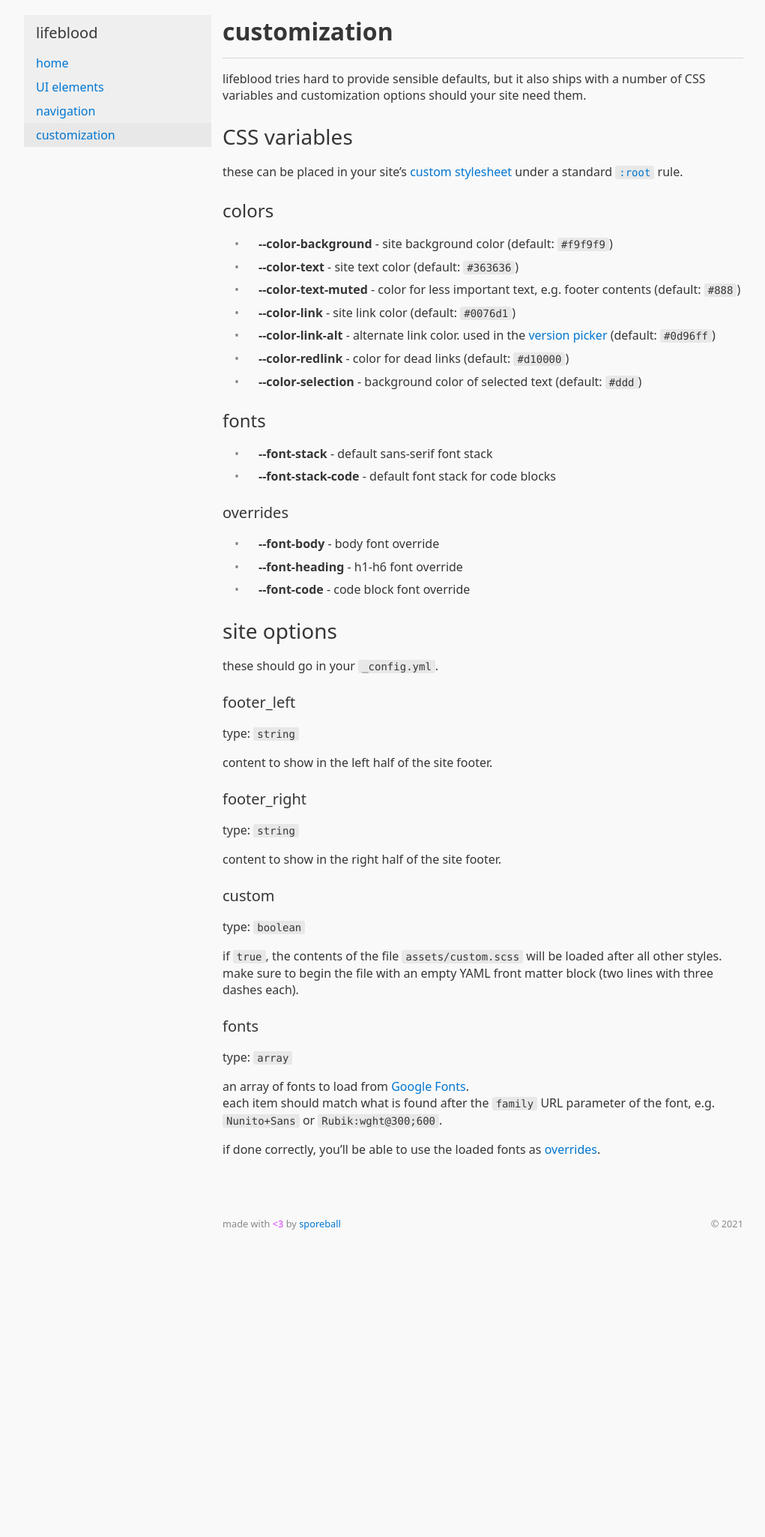
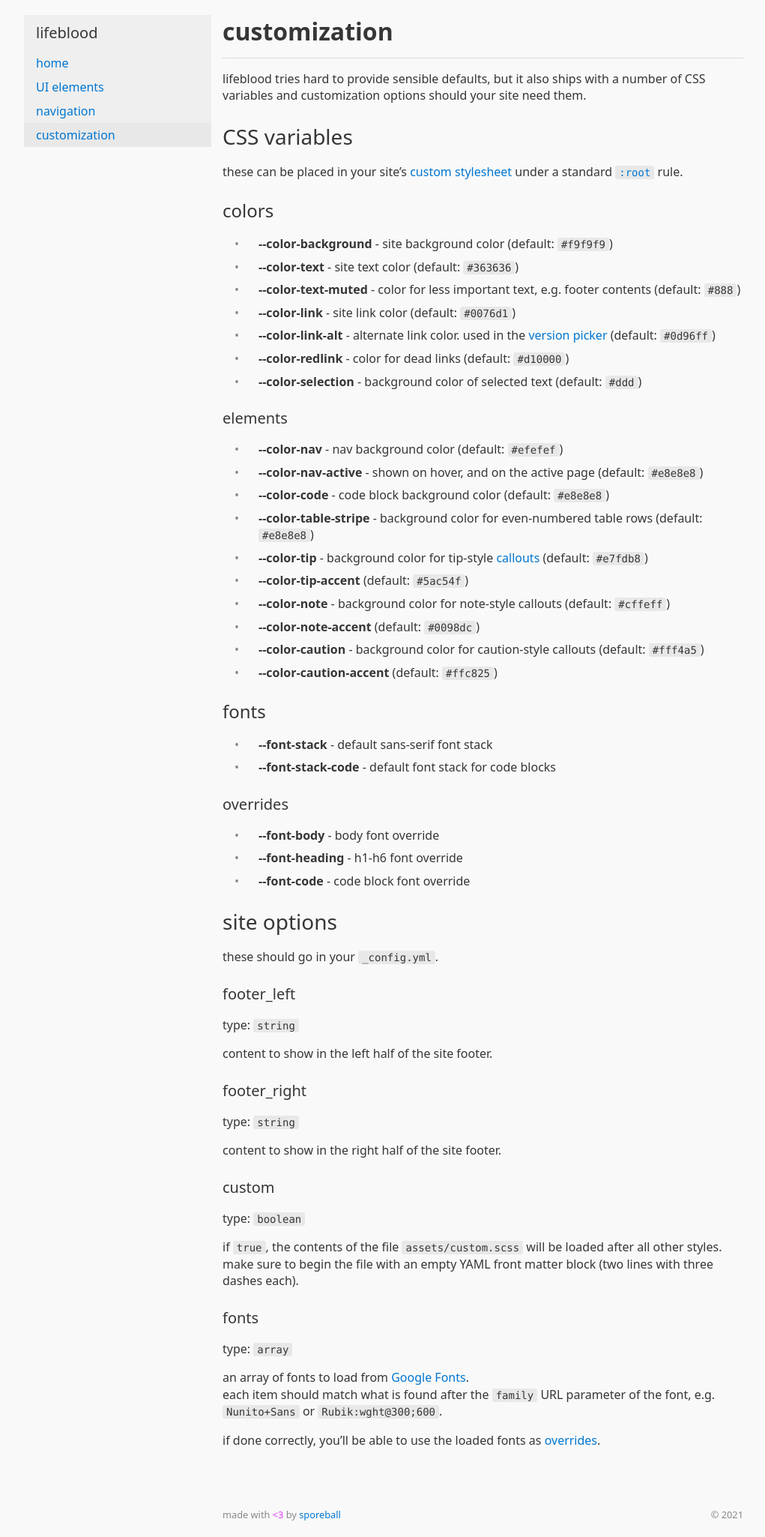
Before and after one commit to sporeball/lifeblood, a Jekyll site: the page built from docs/customization.md, in a window 1280 px wide. Shown: the whole page at 75% size, without its empty margins (128-1149 px from the left). Built offline with Jekyll 4.4.1, drawn with Linux system fonts in a browser that asks for light colours; before the commit the page ends 1662 px from its top, so only the background shows below that.

Commit message:
10 new color variables

```diff
--- a/_sass/base.scss
+++ b/_sass/base.scss
@@ -14,9 +14,18 @@
   --color-link:#0076d1;
   --color-link-alt:#0d96ff;
   --color-redlink:#d10000;
+  --color-nav:#efefef;
+  --color-nav-active:#e8e8e8;
+  --color-code:#e8e8e8;
+  --color-table-stripe:#e8e8e8;
+  --color-tip:#e7fdb8;
+  --color-tip-accent:#5ac54f;
+  --color-note:#cffeff;
+  --color-note-accent:#0098dc;
+  --color-caution:#fff4a5;
+  --color-caution-accent:#ffc825;
   --color-selection:#ddd
 }
-
 
 body {
   flex-wrap:wrap;
@@ -40,7 +49,7 @@ body {
   display:flex;
   width:250px;
   height:min-content;
-  background-color:#efefef
+  background-color:var(--color-nav)
 }
 
 footer {
--- a/_sass/code.scss
+++ b/_sass/code.scss
@@ -3,7 +3,7 @@ pre {
   margin:0 0 1rem;
   border-radius:6px;
   padding:1rem;
-  background-color:#e8e8e8;
+  background-color:var(--color-code);
   font-size:0.875em;
   white-space:pre
 }
@@ -22,7 +22,7 @@ pre code {
 code.highlighter-rouge {
   border-radius:3px;
   padding:1px 5px;
-  background-color:#e8e8e8
+  background-color:var(--color-code)
 }
 
 .dl, .s, .s2, .sb {
--- a/_sass/elements.scss
+++ b/_sass/elements.scss
@@ -45,11 +45,11 @@ th, td {
 }
 
 th {
-  border-bottom:1px solid #ccc
+  border-bottom:1px solid #d8d8d8
 }
 
 tr:nth-child(2n) {
-  background-color:#e8e8e8
+  background-color:var(--color-table-stripe)
 }
 
 img {
@@ -70,8 +70,8 @@ hr {
 }
 
 .tip {
-  border-left:4px solid #5ac54f;
-  background-color:#e7fdb8
+  border-left:4px solid var(--color-tip-accent);
+  background-color:var(--color-tip)
 }
 
 .tip:before {
@@ -79,8 +79,8 @@ hr {
 }
 
 .note {
-  border-left:4px solid #0098dc;
-  background-color:#cffeff
+  border-left:4px solid var(--color-note-accent);
+  background-color:var(--color-note)
 }
 
 .note:before {
@@ -88,8 +88,8 @@ hr {
 }
 
 .caution {
-  border-left:4px solid #ffc825;
-  background-color:#fff4a5
+  border-left:4px solid var(--color-caution-accent);
+  background-color:var(--color-caution)
 }
 
 .caution:before {
--- a/_sass/nav.scss
+++ b/_sass/nav.scss
@@ -2,7 +2,7 @@ nav a, #site_title {
   display:inline-block;
   width:100%;
   &:hover {
-    background-color:#e8e8e8;
+    background-color:var(--color-nav-active);
     text-decoration:none
   }
 }
@@ -27,7 +27,7 @@ nav hr {
 }
 
 .active {
-  background-color:#e8e8e8
+  background-color:var(--color-nav-active)
 }
 
 #invis {
@@ -82,7 +82,7 @@ nav hr {
     align-items:center;
     justify-content:center;
     &:hover {
-      background-color:#e8e8e8
+      background-color:var(--color-nav-active)
     }
   }
   #site_title {
--- a/docs/customization.md
+++ b/docs/customization.md
@@ -17,6 +17,18 @@ these can be placed in your site's [custom stylesheet](#custom) under a standard
 - **\--color-link-alt** - alternate link color. used in the [version picker](navigation#multiple-versions) (default: `#0d96ff`)
 - **\--color-redlink** - color for dead links (default: `#d10000`)
 - **\--color-selection** - background color of selected text (default: `#ddd`)
+
+#### elements
+- **\--color-nav** - nav background color (default: `#efefef`)
+- **\--color-nav-active** - shown on hover, and on the active page (default: `#e8e8e8`)
+- **\--color-code** - code block background color (default: `#e8e8e8`)
+- **\--color-table-stripe** - background color for even-numbered table rows (default: `#e8e8e8`)
+- **\--color-tip** - background color for tip-style [callouts](ui-elements#callouts) (default: `#e7fdb8`)
+- **\--color-tip-accent** (default: `#5ac54f`)
+- **\--color-note** - background color for note-style callouts (default: `#cffeff`)
+- **\--color-note-accent** (default: `#0098dc`)
+- **\--color-caution** - background color for caution-style callouts (default: `#fff4a5`)
+- **\--color-caution-accent** (default: `#ffc825`)
 
 ### fonts
 - **\--font-stack** - default sans-serif font stack
```
